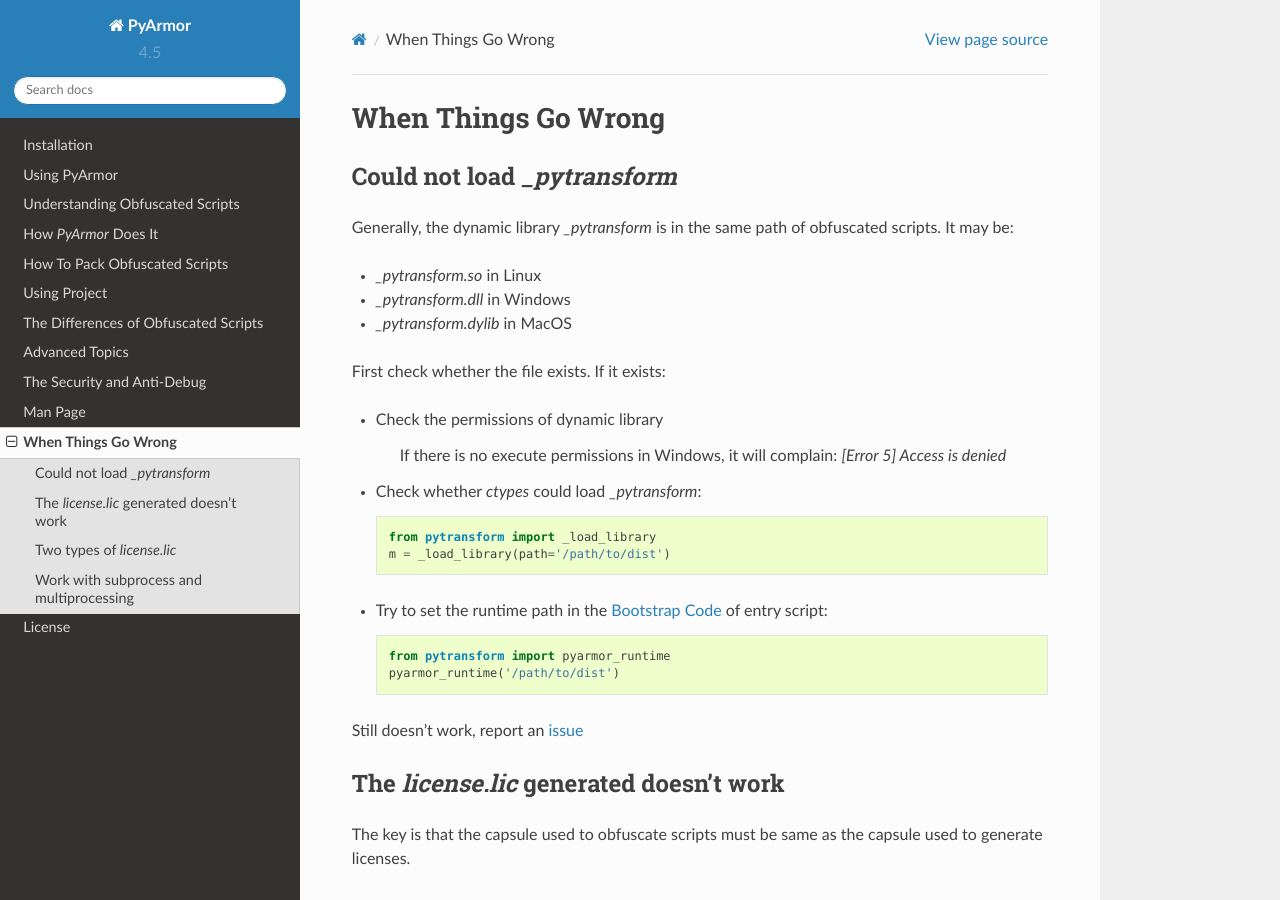
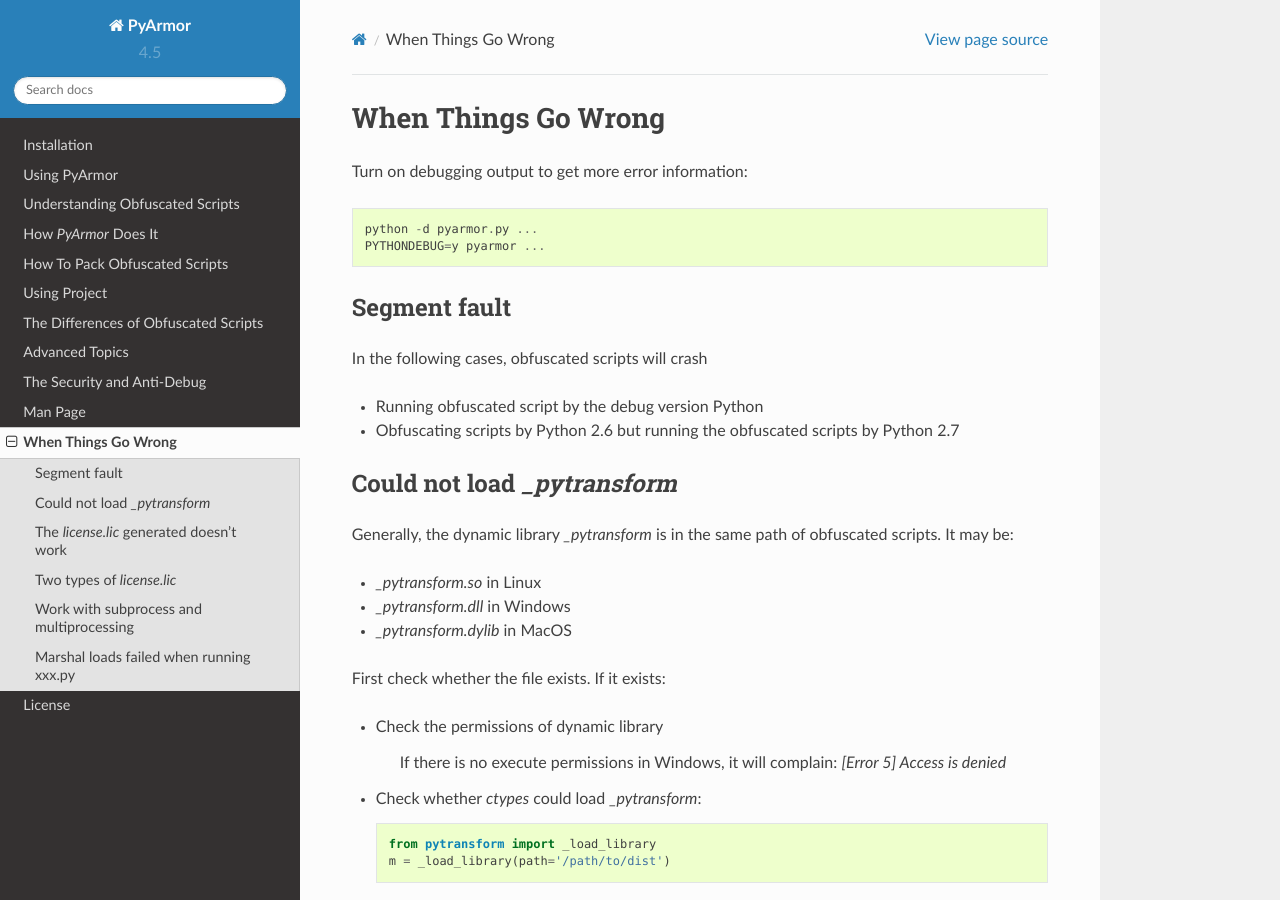
Before and after one commit to dashingsoft/pyarmor, a Sphinx documentation site: the page built from docs/questions.rst, in a window 1280 px wide and 900 px high. Built offline with Sphinx 7.4.7 and the Read the Docs theme 2.0.0, drawn with Linux system fonts in a browser that asks for light colours; some of the changed text lies outside the part shown.

Commit message:
Add questions

```diff
--- a/docs/questions.rst
+++ b/docs/questions.rst
@@ -2,6 +2,19 @@
 
 When Things Go Wrong
 ====================
+
+Turn on debugging output to get more error information::
+
+    python -d pyarmor.py ...
+    PYTHONDEBUG=y pyarmor ...
+
+Segment fault
+-------------
+
+In the following cases, obfuscated scripts will crash
+
+* Running obfuscated script by the debug version Python
+* Obfuscating scripts by Python 2.6 but running the obfuscated scripts by Python 2.7
 
 Could not load `_pytransform`
 -----------------------------
@@ -98,4 +111,12 @@
 
     NameError: name '__pyarmor__' is not defined
 
+Marshal loads failed when running xxx.py
+----------------------------------------
+
+* The version Python to running scripts is different from the version
+  Python to obfuscated script
+* The capsule used to generated license for obfuscated scripts is
+  different from the capsule used to obfuscate the scripts.
+
 .. include:: _common_definitions.txt
```
